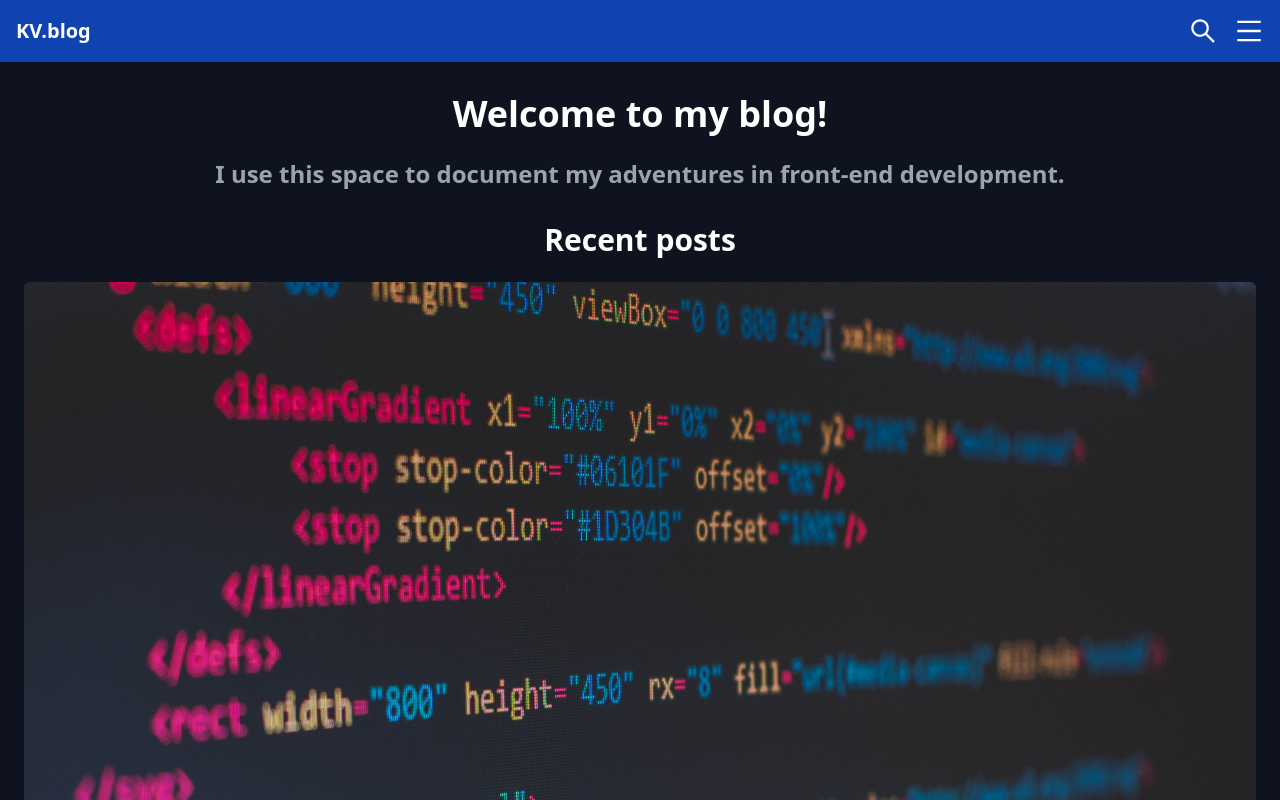
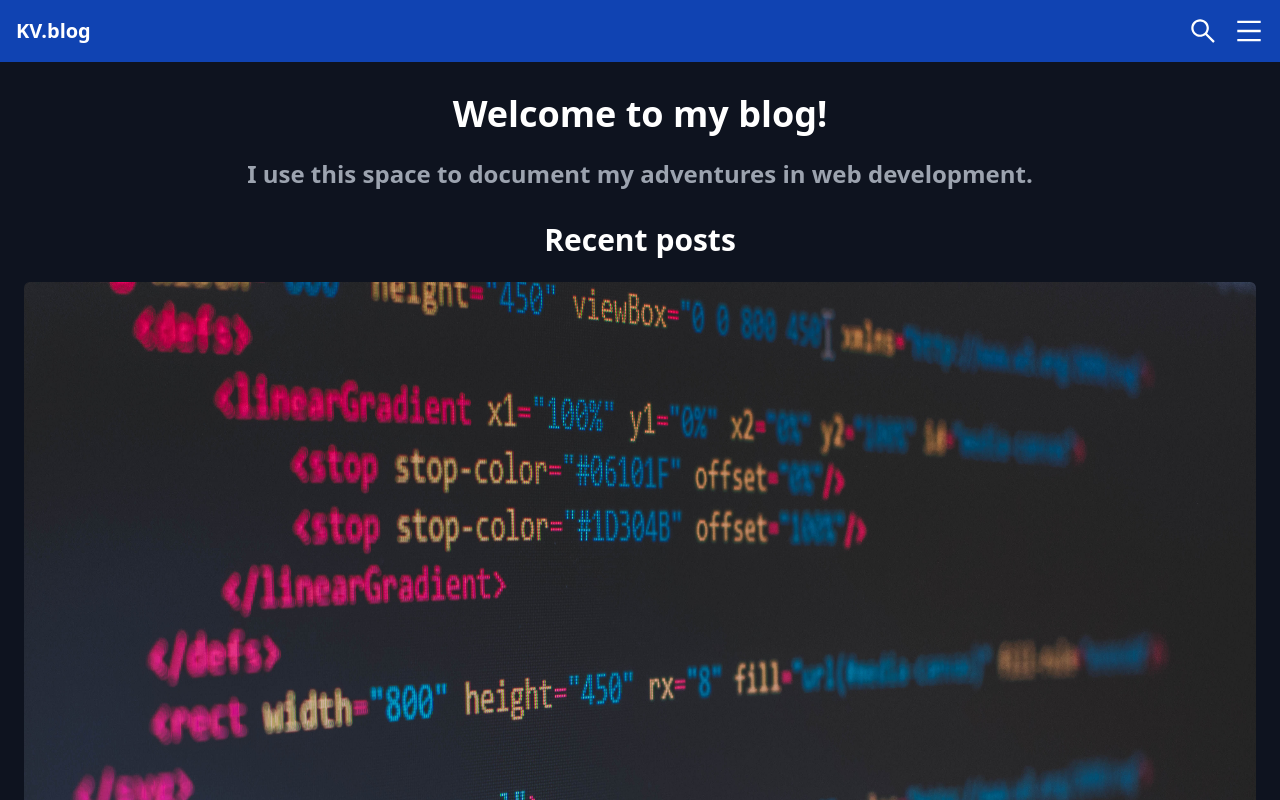
Before and after one commit to Kristijan007v/kv-blog, a Next.js app: page / in a window 1280 px wide. Shown: the top 800 px of the page. Built offline with nearby package versions, Linux system fonts and the light colour scheme.

Commit message:
Changed blog description.

```diff
--- a/pages/index.js
+++ b/pages/index.js
@@ -13,8 +13,7 @@ export default function Home() {
                 Welcome to my blog!
               </h1>
               <p className="text-center m-6 text-gray-400 text-2xl font-semibold">
-                I use this space to document my adventures in front-end
-                development.
+                I use this space to document my adventures in web development.
               </p>
             </div>
             <h2 className="text-center text-white font-semibold text-3xl">
```
